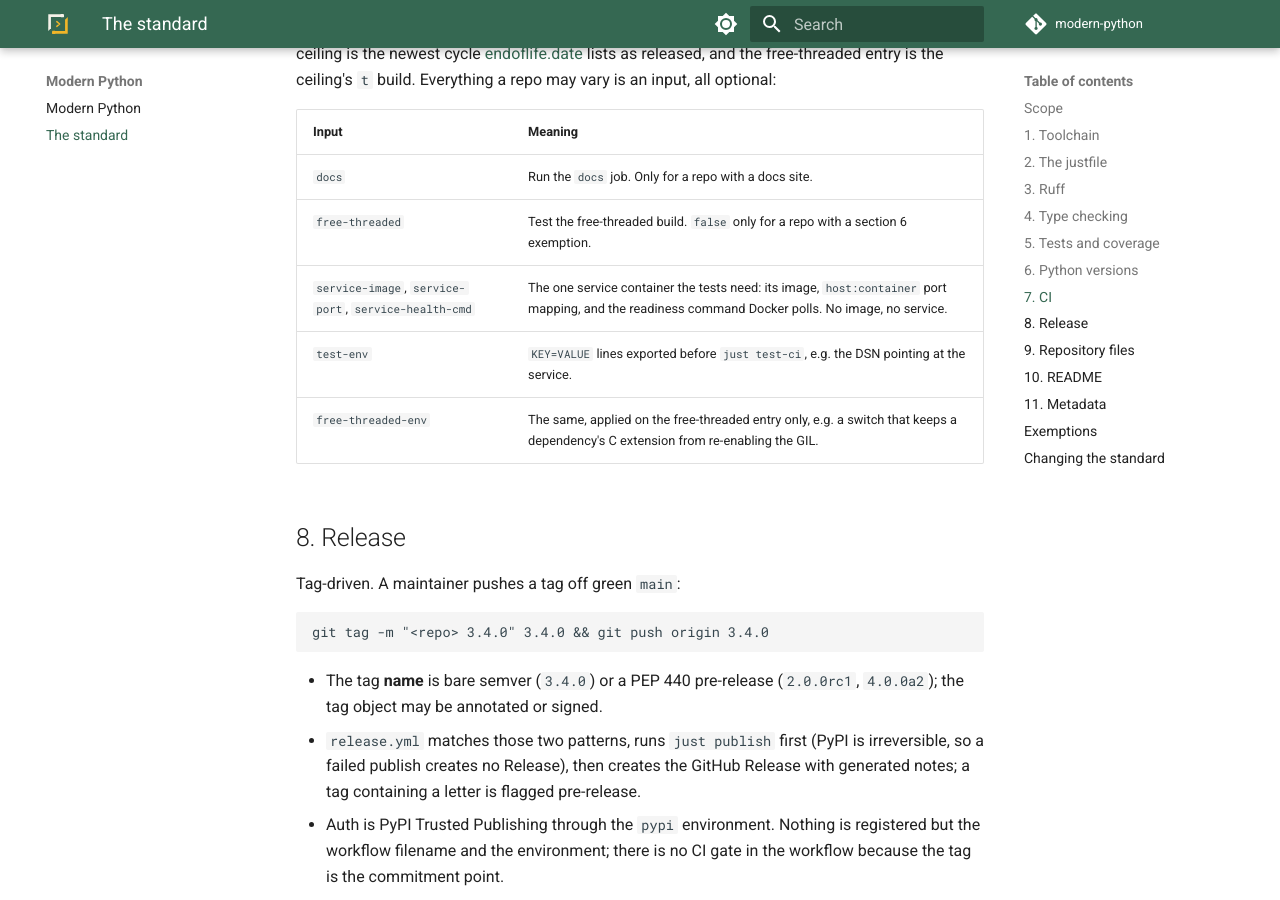
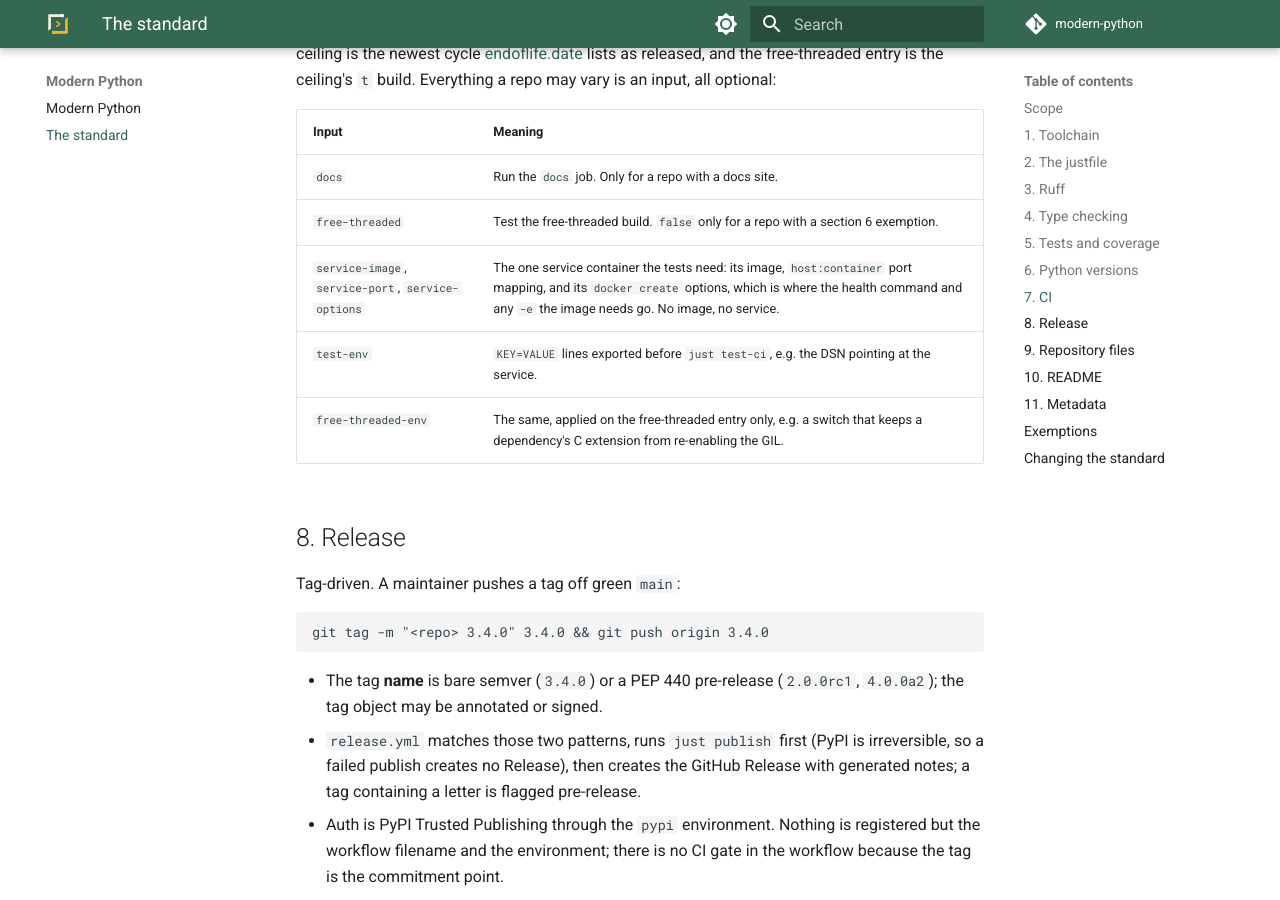
Before and after one commit to modern-python/.github, an MkDocs documentation site: the page built from docs/standard.md, in a window 1280 px wide and 900 px high, scrolled down 4005 px. Built offline with MkDocs 1.6.1 and Material for MkDocs 9.7.7, drawn with Linux system fonts in a browser that asks for light colours.

Commit message:
feat(ci): take the service's docker create options as one input

```diff
--- a/docs/standard.md
+++ b/docs/standard.md
@@ -152,7 +152,7 @@ input, all optional:
 |---|---|
 | `docs` | Run the `docs` job. Only for a repo with a docs site. |
 | `free-threaded` | Test the free-threaded build. `false` only for a repo with a section 6 exemption. |
-| `service-image`, `service-port`, `service-health-cmd` | The one service container the tests need: its image, `host:container` port mapping, and the readiness command Docker polls. No image, no service. |
+| `service-image`, `service-port`, `service-options` | The one service container the tests need: its image, `host:container` port mapping, and its `docker create` options, which is where the health command and any `-e` the image needs go. No image, no service. |
 | `test-env` | `KEY=VALUE` lines exported before `just test-ci`, e.g. the DSN pointing at the service. |
 | `free-threaded-env` | The same, applied on the free-threaded entry only, e.g. a switch that keeps a dependency's C extension from re-enabling the GIL. |
 
```
Also changed, not shown: 1 other file.
